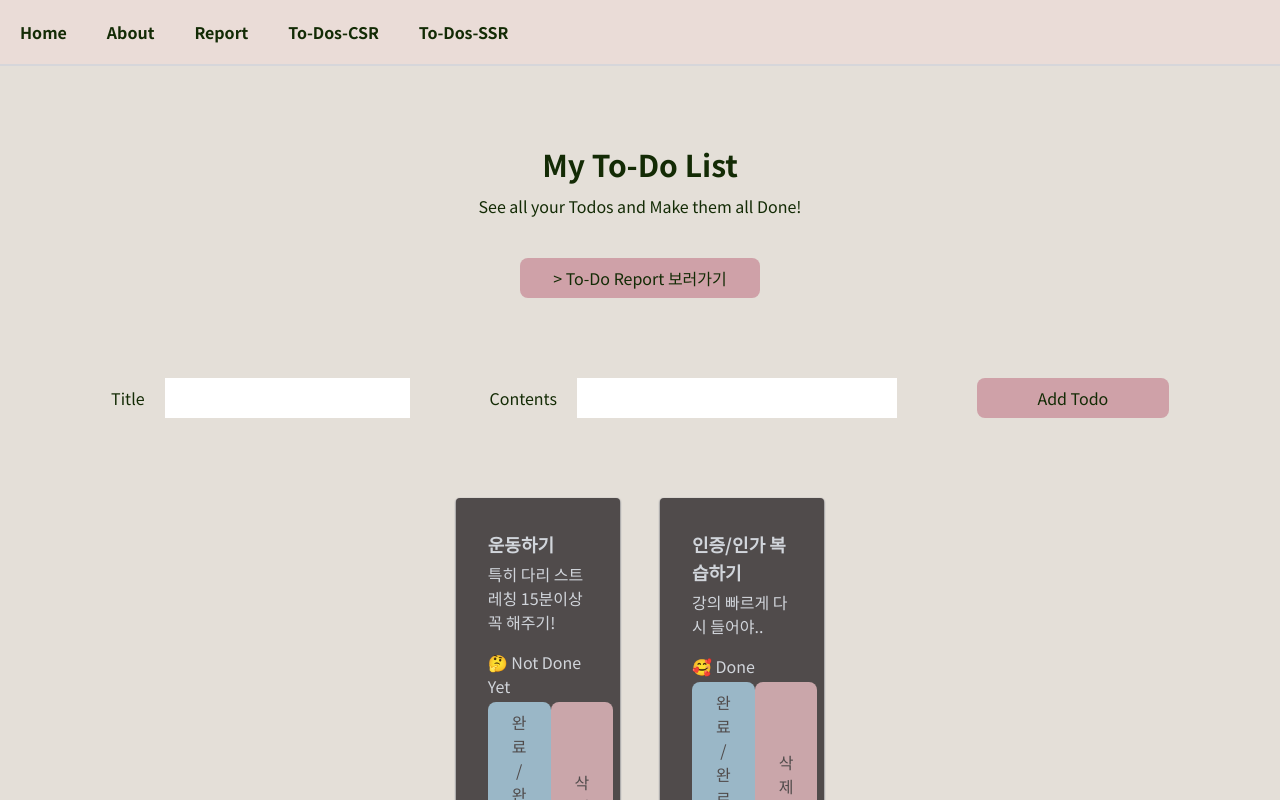
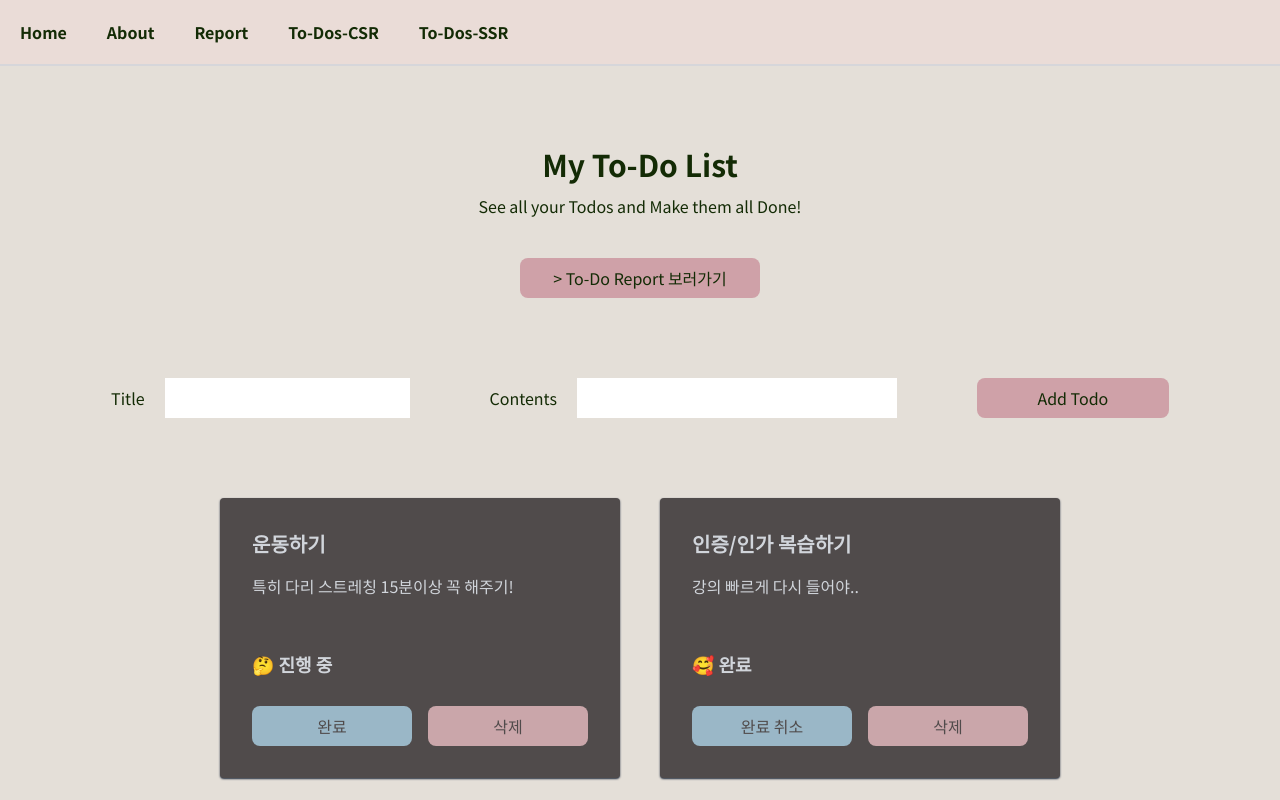
Before and after one commit to Hyeryeon-Seo/Next-prac2-to-do-list, a Next.js app: page /todos-csr in a window 1280 px wide. Shown: the top 800 px of the page. Built offline with nearby package versions, Linux system fonts and the light colour scheme; data requests are answered from the project's data file.

Commit message:
feat: todo page 컴포넌트분리(form,item),

```diff
--- a/src/app/todos-csr/page.tsx
+++ b/src/app/todos-csr/page.tsx
@@ -1,111 +1,35 @@
-"use client"; // 클라이언트 컴포넌트 CSR
+'use client'; // 클라이언트 컴포넌트 CSR
 
-import type { NewTodo, Todo } from "@/types";
-import { useMutation, useQuery, useQueryClient } from "@tanstack/react-query";
-import axios from "axios";
-import React, { useEffect, useState } from "react";
-import NotFoundPage from "../not-found";
-import { useRouter } from "next/navigation";
-import CustomButton from "@/components/Button";
-import TodoItem from "@/components/TodoItem";
-import useTodo from "@/hooks/TodoList.hooks";
+import type { Todo } from '@/types';
+import { useQuery } from '@tanstack/react-query';
+import axios from 'axios';
+import React, { useEffect, useState } from 'react';
+import NotFoundPage from '../not-found';
+import { useRouter } from 'next/navigation';
+import CustomButton from '@/components/Button';
+import TodoItem from '@/components/TodoItem';
+import TodoForm from '@/components/TodoForm';
 
 const TodosCSRPage = () => {
     // TODO 컴포넌트 분리 / axios... 변수 타입 적어보기
-  const queryClient = useQueryClient();
     const router = useRouter();
-  // useState를 꼭 써야 하나? title, contents .. (input  => input name 활용하기
-  const [title, setTitle] = useState("");
-  const [contents, setContents] = useState("");
-
-  const toggleTodo = useTodo();
-  //   useEffect(() => {
-  //     toggleTodo({ id: "e52c", isDone: true });
-  //   }, []);
 
     const {
         data: todos,
         isLoading,
-    isError,
+        isError
     } = useQuery({
         // TODO hook 으로 만들어보기
-    queryKey: ["todos"],
+        queryKey: ['todos'],
         queryFn: async () => {
             // axios 사용해보기
             const { data } = await axios.get(`http://localhost:3000/api/todos`); // route handler 활용
             return data.todos;
-    },
-  });
-
-  // useMutation - add todo
-  const newTodoMutation = useMutation({
-    mutationFn: async (newTodo: NewTodo) => {
-      const response = await fetch(`http://localhost:3000/api/todos`, {
-        method: "POST",
-        headers: {
-          "Content-Type": "application/json",
-        },
-        body: JSON.stringify(newTodo),
-      });
-      const todo = await response.json();
-      return todo;
-    },
-  });
-
-  // useMutation - patch todo (toggle isDone)
-  //   const toggleDoneMutation = useMutation({
-  //     mutationFn: async ({
-  //       id,
-  //       isDone,
-  //     }: {
-  //       id: Todo["id"];
-  //       isDone: Todo["isDone"];
-  //     }) => {
-  //       const response = await fetch(`http://localhost:3000/api/todos`, {
-  //         method: "PATCH",
-  //         headers: {
-  //           "Content-Type": "application/json",
-  //         },
-  //         body: JSON.stringify({ id, isDone }),
-  //       });
-  //       const todo = await response.json();
-  //       return todo;
-  //     },
-  //   });
-
-  // useMutation - delete todo
-  const deleteTodoMutation = useMutation({
-    mutationFn: async (id: Todo["id"]) => {
-      const response = await fetch(`http://localhost:3000/api/todos`, {
-        method: "DELETE",
-        headers: {
-          "Content-Type": "application/json",
-        },
-        body: JSON.stringify(id),
-      });
-      const todo = await response.json();
-      return todo;
-    },
+        }
     });
 
     const handleReportClick = () => {
-    router.push("/report");
-  };
-
-  const handleSubmitTodo = (e: React.FormEvent<HTMLFormElement>) => {
-    e.preventDefault();
-    newTodoMutation.mutate(
-      { title, contents },
-      {
-        onSuccess: () => {
-          setTitle("");
-          setContents("");
-          queryClient.invalidateQueries({
-            queryKey: ["todos"],
-          });
-        },
-      },
-    );
+        router.push('/report');
     };
 
     if (isLoading) {
@@ -117,8 +41,8 @@ const TodosCSRPage = () => {
     }
 
     return (
-    <div className="flex flex-col items-center m-20">
-      <h1 className="font-bold text-3xl mb-3">My To-Do List</h1>
+        <div className="m-20 flex flex-col items-center">
+            <h1 className="mb-3 text-3xl font-bold">My To-Do List</h1>
             <p className="mb-10">See all your Todos and Make them all Done!</p>
             <CustomButton
                 onClick={handleReportClick}
@@ -126,78 +50,10 @@ const TodosCSRPage = () => {
             >
                 {`> To-Do Report 보러가기`}
             </CustomButton>
-      <section className="mt-20 mb-20 flex flex-col gap-5">
-        <form onSubmit={handleSubmitTodo}>
-          <div className="flex gap-20">
-            <div className="flex items-center gap-5">
-              <label htmlFor="title">Title</label>
-              <input
-                id="title"
-                type="text"
-                value={title}
-                onChange={(e) => setTitle(e.target.value)}
-                className="text-neutral-700 h-10 p-2"
-              />
-            </div>
-            <div className={`flex items-center gap-5`}>
-              <label htmlFor="contents">Contents</label>
-              <input
-                id="contents"
-                type="text"
-                value={contents}
-                onChange={(e) => setContents(e.target.value)}
-                className="w-80 text-neutral-700 h-10 p-2"
-              />
-            </div>
-            <CustomButton
-              type="submit"
-              classNameProperty="w-[12rem] bg-rose-800/30 hover:bg-pink-300/70"
-            >
-              Add Todo
-            </CustomButton>
-          </div>
-        </form>
-      </section>
-      <section className="flex flex-wrap gap-10 justify-center">
+            <TodoForm />
+            <section className="flex flex-wrap justify-center gap-10">
                 {todos.map((todo: Todo) => {
-          return (
-            // <TodoItem todo={todo} />
-            <div
-              key={todo.id}
-              className="flex flex-col gap-1 bg-[#504b4b] text-gray-300 p-8 rounded hover:scale-105 transform delay-100
-            			w-3/12 min-h-[15rem] shadow-sm shadow-slate-800"
-            >
-              <h2 className="text-lg font-bold">{todo.title}</h2>
-              <p>{todo.contents}</p>
-              <p className="mt-3">
-                {todo.isDone ? "🥰 Done" : "🤔 Not Done Yet"}
-              </p>
-              <div className="flex justify-between">
-                <CustomButton
-                  onClick={() =>
-                    toggleTodo({ id: todo.id, isDone: todo.isDone })
-                  }
-                  classNameProperty="bg-sky-200/70 hover:bg-sky-200/80 text-[#504b4b] px-6"
-                >
-                  완료 / 완료취소
-                </CustomButton>
-                <CustomButton
-                  onClick={() =>
-                    deleteTodoMutation.mutate(todo.id, {
-                      onSuccess: () => {
-                        queryClient.invalidateQueries({
-                          queryKey: ["todos"],
-                        });
-                      },
-                    })
-                  }
-                  classNameProperty="bg-rose-200/70 hover:bg-rose-200/80 text-[#504b4b] px-6"
-                >
-                  삭제
-                </CustomButton>
-              </div>
-            </div>
-          );
+                    return <TodoItem todo={todo} />;
                 })}
             </section>
         </div>
--- a/src/components/Button.tsx
+++ b/src/components/Button.tsx
@@ -1,15 +1,15 @@
-"use client";
+'use client';
 
-import React from "react";
+import React from 'react';
 
 const CustomButton = ({
     children,
     type,
     onClick,
-  classNameProperty,
+    classNameProperty
 }: {
-  children?: React.PropsWithChildren<string>; // React.ReactNode; // string; //
-  type?: "submit" | "reset" | "button";
+    children?: React.PropsWithChildren<string>; // React.ReactNode; // string;
+    type?: 'submit' | 'reset' | 'button';
     onClick?: () => void;
     classNameProperty?: string;
 }) => {
@@ -17,7 +17,7 @@ const CustomButton = ({
         <button
             type={type}
             onClick={onClick}
-      className={`inline-block rounded-lg p-2 transform hover:delay-100 ${classNameProperty}`} // 그냥 ``하면 에러. {` `}안에 쓰기
+            className={`inline-block transform rounded-lg p-2 hover:delay-100 ${classNameProperty}`} // 그냥 ``하면 에러. {` `}안에 쓰기
         >
             {children}
         </button>
--- /dev/null
+++ b/src/components/TodoForm.tsx
@@ -0,0 +1,28 @@
+import CustomButton from './Button';
+import useTodo from '@/hooks/TodoList.hooks';
+
+const TodoForm = () => {
+    const { handleSubmitTodo } = useTodo();
+
+    return (
+        <section className="mb-20 mt-20 flex flex-col gap-5">
+            <form onSubmit={(e) => handleSubmitTodo(e)}>
+                <div className="flex gap-20">
+                    <div className="flex items-center gap-5">
+                        <label htmlFor="title">Title</label>
+                        <input id="title" type="text" name="title" className="h-10 p-2 text-neutral-700" />
+                    </div>
+                    <div className={`flex items-center gap-5`}>
+                        <label htmlFor="contents">Contents</label>
+                        <input id="contents" type="text" name="contents" className="h-10 w-80 p-2 text-neutral-700" />
+                    </div>
+                    <CustomButton type="submit" classNameProperty="w-[12rem] bg-rose-800/30 hover:bg-pink-300/70">
+                        Add Todo
+                    </CustomButton>
+                </div>
+            </form>
+        </section>
+    );
+};
+
+export default TodoForm;
--- /dev/null
+++ b/src/components/TodoItem.tsx
@@ -0,0 +1,41 @@
+// 'use client'; 필요없음 (button도 컴포넌트 분리해서?)
+
+import CustomButton from './Button';
+import { Todo } from '@/types';
+import useTodo from '@/hooks/TodoList.hooks';
+
+const TodoItem = ({ todo }: { todo: Todo }) => {
+    const { handleToggleTodoDone, handleDeleteTodo } = useTodo();
+
+    return (
+        <div
+            key={todo.id}
+            className="flex min-h-[15rem] w-[25rem] transform flex-col gap-1 rounded bg-[#504b4b] p-8 text-gray-300
+            			shadow-sm shadow-slate-800 delay-100 hover:scale-105"
+            //w-3/12 이런식으로 너비 정하니 갯수마다 달라져 문제생김
+        >
+            <h2 className="mb-3 text-xl font-bold">{todo.title}</h2>
+            <p className="min-h-[3rem]">{todo.contents}</p>
+            <p className="my-6 text-lg font-semibold">
+                {/* 조건부 스타일링하기 글씨색깔! */}
+                {todo.isDone ? '🥰 완료' : '🤔 진행 중'}
+            </p>
+            <div className="flex justify-between">
+                <CustomButton
+                    onClick={() => handleToggleTodoDone({ id: todo.id, isDone: todo.isDone })}
+                    classNameProperty="w-[10rem] bg-sky-200/70 hover:bg-sky-200/80 text-[#504b4b] px-6"
+                >
+                    {todo.isDone ? '완료 취소' : '완료'}
+                </CustomButton>
+                <CustomButton
+                    onClick={() => handleDeleteTodo(todo.id)}
+                    classNameProperty="w-[10rem] bg-rose-200/70 hover:bg-rose-200/80 text-[#504b4b] px-6"
+                >
+                    삭제
+                </CustomButton>
+            </div>
+        </div>
+    );
+};
+
+export default TodoItem;
--- a/src/hooks/mutations/useToggleDoneMutation.ts
+++ b/src/hooks/mutations/useToggleDoneMutation.ts
@@ -18,15 +18,15 @@ const useToggleDoneMutation = () => {
       id: Todo["id"];
       isDone: Todo["isDone"];
     }) => {
-      await fetch(`http://localhost:3000/api/todos`, {
+      const response = await fetch(`http://localhost:3000/api/todos`, {
         method: "PATCH",
         headers: {
           "Content-Type": "application/json",
         },
         body: JSON.stringify({ id, isDone }),
       });
-      //   const todo = await response.json();
-      //   return todo;
+      const todo = await response.json();
+      return todo;
     },
   });
 
@@ -44,7 +44,7 @@ const useToggleDoneMutation = () => {
       },
     );
 
-  return { handleToggleTodoDone }; // {}?
+  return handleToggleTodoDone; // {}?
 };
 
 export default useToggleDoneMutation;
```
Lines whose indentation alone changed are shown as unchanged.
